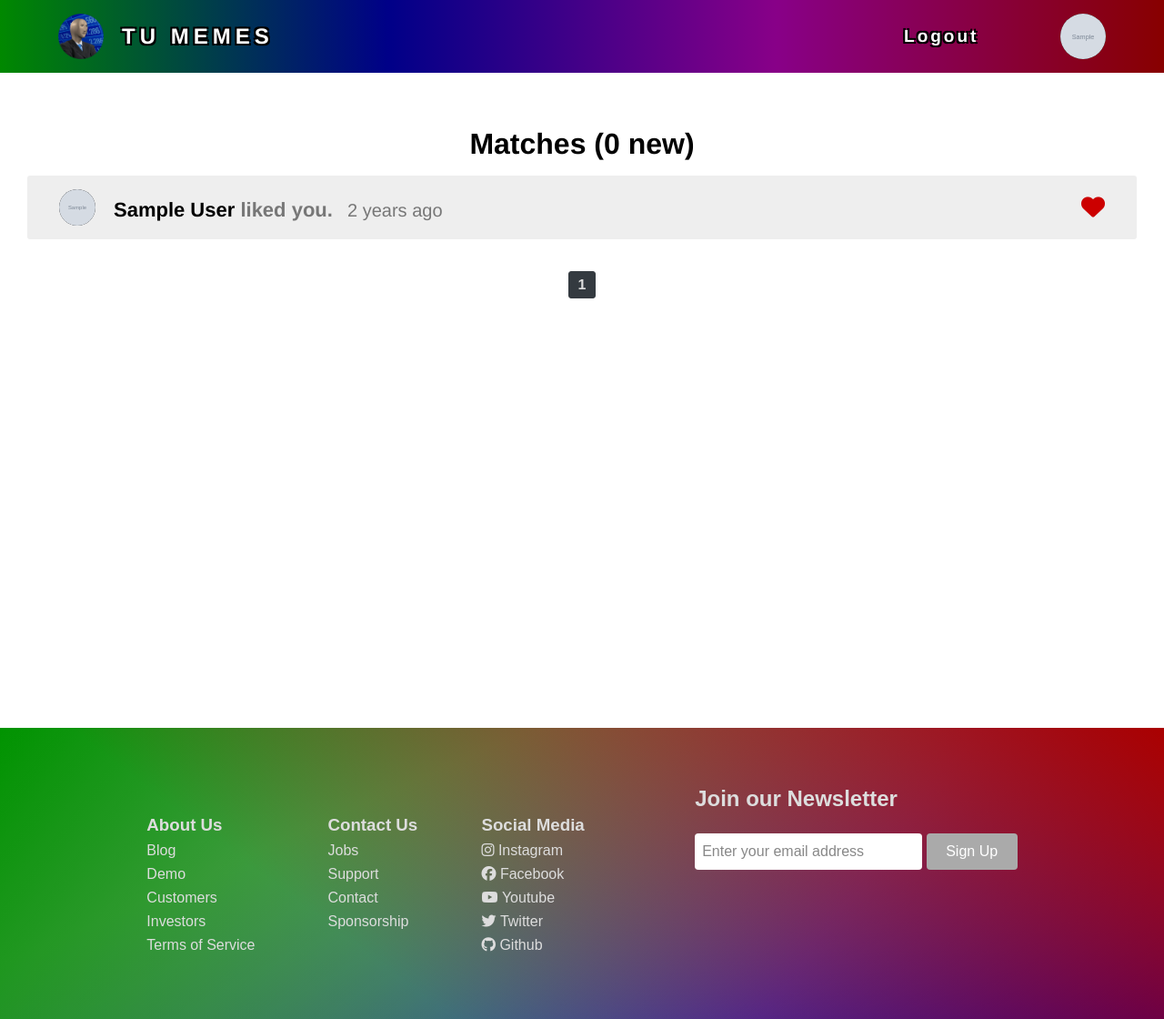
After one commit to FeliNUx42/TuMemes, a Flask app: a page that uses app/templates/layout/base.html in a window 1280 px wide. The commit adds this page. Shown: the whole page at 91% size. Run offline with Flask 2, Linux system fonts and the light colour scheme; a user stored in the database is signed in; tables that the repository leaves empty hold one stand-in row (values such as "Sample post"); grey boxes marked "Sample" are stand-in pictures; some libraries are stand-ins or nearby versions.

Commit message:
Added matches page

```diff
--- a/app/__init__.py
+++ b/app/__init__.py
@@ -1,15 +1,18 @@
 from flask import Flask, session, request
 from flask_sqlalchemy import SQLAlchemy
-from flask_login import LoginManager
+from flask_login import LoginManager, current_user
 from flask_wtf.csrf import CSRFProtect
 from flask_mail import Mail
 from flask_migrate import Migrate
+from flask_moment import Moment
+from datetime import date
 from .config import Config
 
 
 db = SQLAlchemy()
 mail = Mail()
 migrate = Migrate()
+moment = Moment()
 csrf = CSRFProtect()
 
 login_manager = LoginManager()
@@ -20,7 +23,7 @@ login_manager.needs_refresh_message_category = "error"
 
 @login_manager.user_loader
 def load_user(id):
-  from .models import User
+  from .models import User, Match, Message
   return User.query.get(int(id))
 
 
@@ -41,29 +44,27 @@ def create_app():
     if session.get("SEARCH_QUERY"):
       del session["SEARCH_QUERY"]
 
+  @app.after_request
+  def read_things(response):
+    if request.endpoint == "profile.matches":
+      for match in current_user.match_inbox.all():
+        match.read = True
+
+      db.session.commit()
+
+    return response
+
   @app.cli.command("create-db")
-  def create_user():
-    u = User()
-    u.username = "example"
-    u.email = "example@example.com"
-    u.first_name = "John"
-    u.last_name = "smith"
-    u.password = "12345678"
-
-    m = Message()
-    m.content = "Hello world!"
-    m.sender = u
-    m.target = u
-
-    db.session.add(u)
-    db.session.add(m)
-
-    db.session.commit()
+  def create_db():
+    from .utils import create_user
+    for _ in range(3):
+      create_user()
 
   db.init_app(app)
   db.create_all(app=app)
   mail.init_app(app)
   migrate.init_app(app, db)
+  moment.init_app(app)
   login_manager.init_app(app)
   csrf.init_app(app)
 
--- a/app/config.py
+++ b/app/config.py
@@ -6,7 +6,7 @@ class Config:
   PROFILE_PICTURE_FOLDER = "static/profile_pictures"
   MEME_PICTURE_FOLDER = "static/descriptions"
   MAX_CONTENT_LENGTH = 16 * 1024 * 1024
-  RESULTS_PER_PAGE = 10
+  RESULTS_PER_PAGE = 12
   SERVER_NAME = os.environ.get("SERVER_NAME", "127.0.0.1:5000")
 
   SQLALCHEMY_DATABASE_URI = os.environ.get('DATABASE_URL', '')\
--- a/app/models.py
+++ b/app/models.py
@@ -58,24 +58,33 @@ class User(db.Model, UserMixin):
   msg_inbox = db.relationship("Message", foreign_keys='Message.target_id', backref='target', lazy="dynamic")
   msg_sent = db.relationship("Message", foreign_keys='Message.sender_id', backref='sender', lazy="dynamic")
 
-  def is_matching(self, user):
+  def is_match(self, user):
     inbox = self.match_inbox.filter(Match.sender == user).count() > 0
     sent = self.match_sent.filter(Match.target == user).count() > 0
     return inbox and sent
 
+  def matching(self, user):
+    return self.match_sent.filter(Match.target == user).count() > 0
+
   def match(self, user):
-    if self.match_sent.filter(Match.sender == self).count() > 0:
+    if self.match_sent.filter(Match.target == user).count() > 0:
       return
     if self == user:
       return
-    self.match_sent.append(user)
+    m = Match(sender=self, target=user)
+
+    db.session.add(m)
+    db.session.commit()
 
   def unmatch(self, user):
     if self.match_sent.filter(Match.sender == self).count() == 0:
       return
     if self == user:
       return
-    self.match_sent.remove(user)
+    m = self.match_sent.filter(Match.target == user).first()
+
+    db.session.delete(m)
+    db.session.commit()
 
   def new_matches(self):
     return self.match_inbox.filter(Match.read == False).count()
--- a/app/profile.py
+++ b/app/profile.py
@@ -1,7 +1,7 @@
 from flask import Blueprint, render_template, request, flash, redirect, url_for, abort, current_app
 from flask_login import login_required, current_user, fresh_login_required, logout_user
 import re
-from .models import User
+from .models import User, Match
 from .utils import save_file, valid_picture
 from . import db
 
@@ -106,3 +106,27 @@ def match(username):
     abort(403)
 
   target_username = request.form.get("target")
+  target = User.query.filter_by(username=target_username).first()
+
+  if not target:
+    abort(500)
+
+  if user.matching(target):
+    user.unmatch(target)
+  else:
+    user.match(target)
+
+  return "success"
+
+@profile.route('/<username>/matches')
+@login_required
+def matches(username):
+  page = request.args.get("page", 1, type=int)
+  user = User.query.filter_by(username=username).first_or_404()
+
+  if current_user != user:
+    abort(403)
+
+  matches = user.match_inbox.order_by(Match.timestamp.desc()).paginate(page, current_app.config['RESULTS_PER_PAGE'], True)
+
+  return render_template("profile/matches.html", matches=matches)
--- /dev/null
+++ b/app/static/css/matches.css
@@ -0,0 +1,76 @@
+* {
+  margin: 0;
+  padding: 0;
+  box-sizing: border-box;
+}
+
+
+main .match-list {
+  font-family: Helvetica, sans-serif;
+}
+
+main .match-banner {
+  background-color: #eee;
+  border-radius: 3px;
+  margin-bottom: 20px;
+  padding: 15px 35px;
+  display: flex;
+  justify-content: space-between;
+  align-items: center;
+}
+
+main .match-unread {
+  background-color: #ddd;
+}
+
+main .match-banner figure {
+  height: 40px;
+  width: 40px;
+  overflow: hidden;
+  border-radius: 50%;
+  display: inline-flex;
+  justify-content: center;
+  background-color: black;
+}
+
+main .match-banner img {
+  height: 100%;
+}
+
+main .match-banner div {
+  display: flex;
+  align-items: center;
+}
+
+main .match-banner h1 {
+  margin-bottom: 0;
+  margin-top: 5px;
+  margin-left: 20px;
+  font-size: 22px;
+  color: #777;
+}
+
+main .match-banner h1 b {
+ color: #000;
+}
+
+main .match-banner h1 .match-timestamp {
+  font-weight: 100;
+  font-size: 20px;
+  margin-left: 10px;
+}
+
+main .match-banner i {
+  font-size: 26px;
+  color: #800;
+  transition: all .7s ease-in-out;
+}
+
+main .match-banner i:hover {
+  cursor: pointer;
+}
+
+main .match-banner i.fas {
+  transform: rotate3d(1, 1, 1, 360deg);
+  color: #c00;
+}
--- a/app/static/css/pagination.css
+++ b/app/static/css/pagination.css
@@ -4,6 +4,7 @@
   display: flex;
   justify-content: center;
   align-items: center;
+  margin-top: 30px;
 }
 
 .pagination-link {
--- a/app/static/css/search.css
+++ b/app/static/css/search.css
@@ -25,6 +25,7 @@ main .search-result .user-banner img {
   object-fit: cover;
   background-color: #000;
   border-radius: 3px 3px 0 0;
+  cursor: pointer;
 }
 
 main .search-result .user-banner .user-data {
--- a/app/templates/layout/base.html
+++ b/app/templates/layout/base.html
@@ -13,11 +13,12 @@
   <link rel="stylesheet" href="{{ url_for('static', filename='css/pagination.css') }}">
   <link rel="stylesheet" href="{{ url_for('static', filename='css/main.css') }}">
   <link rel="stylesheet" href="{{ url_for('static', filename='css/footer.css') }}">
-  <!--<link rel="stylesheet" href="{{ url_for('static', filename='css/markdown.css') }}">-->
+  <link rel="stylesheet" href="{{ url_for('static', filename='css/matches.css') }}">
   <link rel="preconnect" href="https://fonts.googleapis.com">
   <link rel="preconnect" href="https://fonts.gstatic.com" crossorigin>
   <link href="https://fonts.googleapis.com/css2?family=Mukta&display=swap" rel="stylesheet">
   <script src="https://kit.fontawesome.com/880e1cc2ff.js" crossorigin="anonymous"></script>
+  {{ moment.include_moment() }}
   <title>{% block title %}Home{% endblock %}</title>
 </head>
 <body>
@@ -62,7 +63,7 @@
         </a>
       </li>
       <li>
-        <a href="{{ url_for('profile.prof', username=current_user.username) }}">
+        <a href="{{ url_for('profile.matches', username=current_user.username) }}">
           <div><i class="fa fa-heart"></i>
             <p>Your Matches</p>
           </div>
--- /dev/null
+++ b/app/templates/profile/matches.html
@@ -0,0 +1,36 @@
+{% extends 'layout/base.html' %}
+
+{% block content %}
+  <h1>Matches ({{ current_user.new_matches() }} new)</h1>
+
+  <div class="match-list">
+    {% for match in matches.items %}
+    {% set user = match.sender %}
+    <div class="match-banner match-{{ 'read' if match.read else 'unread'}}">
+      <div>
+        <figure><img src="{{ url_for('static', filename='profile_pictures/'+user.profile_pic) }}" alt="Profile"></figure>
+        <h1><b>{{ user.first_name }} {{ user.last_name }}</b> liked you. <span class="match-timestamp">{{ moment(match.timestamp).fromNow() }}</span></h1>
+      </div>
+      <i
+        class="{{ 'fas' if current_user.matching(user) else 'far'}} fa-heart match"
+        param="target={{ user.username }}&csrf_token={{ csrf_token() }}"
+        url="{{ url_for('profile.match', username=current_user.username) }}"
+      ></i>
+    </div>
+    {% endfor %}
+  </div>
+
+  <div class="pagination">
+    {% for page_num in matches.iter_pages(left_edge=1, right_edge=1, left_current=2, right_current=3) %}
+    {% if page_num %}
+      {% if page_num == matches.page %}
+      <a class="pagination-link current-page" href="{{ url_for('home.index', page=page_num) }}">{{ page_num }}</a>
+      {% else %}
+      <a class="pagination-link" href="{{ url_for('home.index', page=page_num) }}">{{ page_num }}</a>
+      {% endif %}
+    {% else %}
+    ...
+    {% endif %}
+  {% endfor %}
+  </div>
+{% endblock content %}
```
Also changed, not shown: app/home.py (+4 -3 lines), app/templates/layout/search_result.html (+6 -2 lines), app/utils.py (+22 -0 lines).
